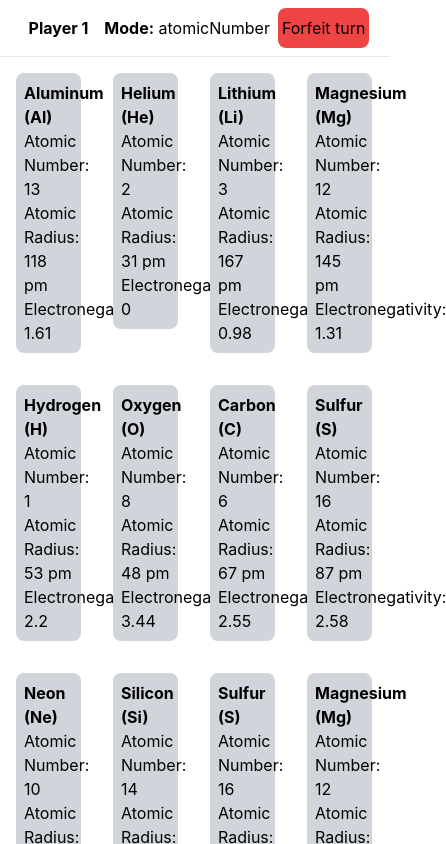
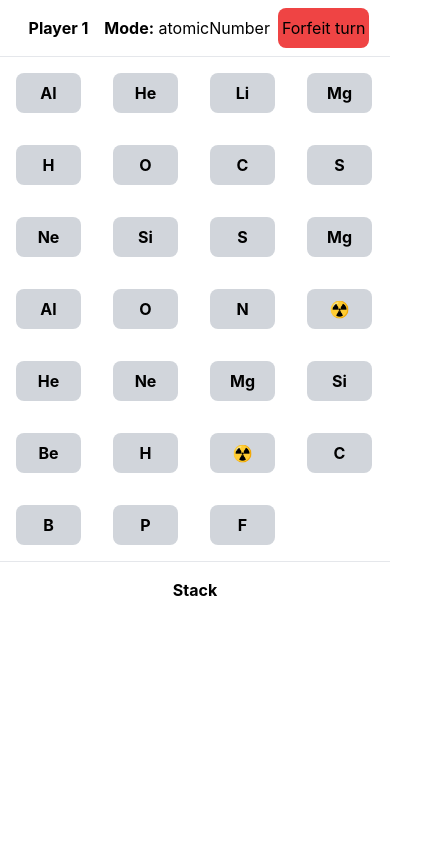
Before and after one commit to Subjective/periodic-chaos, a React (Create React App) app: page / in a window 390 px wide. Both pictures are taken after a click on the button "Start Game". Shown: the top 844 px of the page, 446 px wide, since content can reach past the window. Built offline with nearby package versions, Linux system fonts and the light colour scheme.

Commit message:
fix: improve fit on mobile layouts

```diff
--- a/src/App.js
+++ b/src/App.js
@@ -65,12 +65,21 @@
         >
           <p>
             <strong>
-              {name} ({symbol})
+              <span className="hidden md:inline-block">
+                {name} ({symbol})
+              </span>
+              <span className="md:hidden flex justify-center">{symbol}</span>
             </strong>
           </p>
-          <p>Atomic Number: {atomicNumber} </p>
-          <p>Atomic Radius: {atomicRadius} pm </p>
-          <p>Electronegativity: {electronegativity} </p>
+          <p className="hidden md:inline-block">
+            Atomic Number: {atomicNumber}
+          </p>
+          <p className="hidden md:inline-block">
+            Atomic Radius: {atomicRadius} pm
+          </p>
+          <p className="hidden md:inline-block">
+            Electronegativity: {electronegativity}{" "}
+          </p>
         </div>
       </Tilt>
     </div>
```
